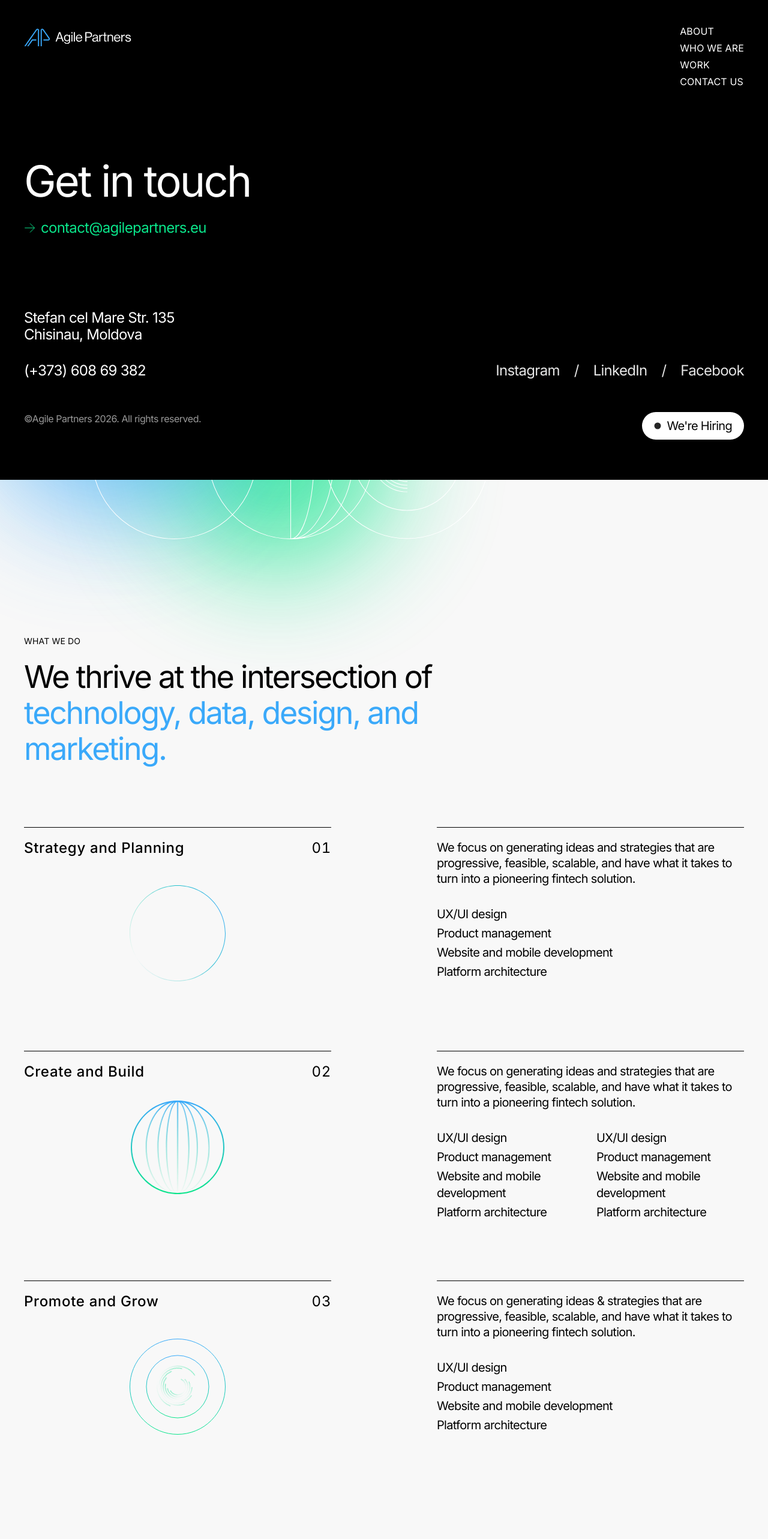
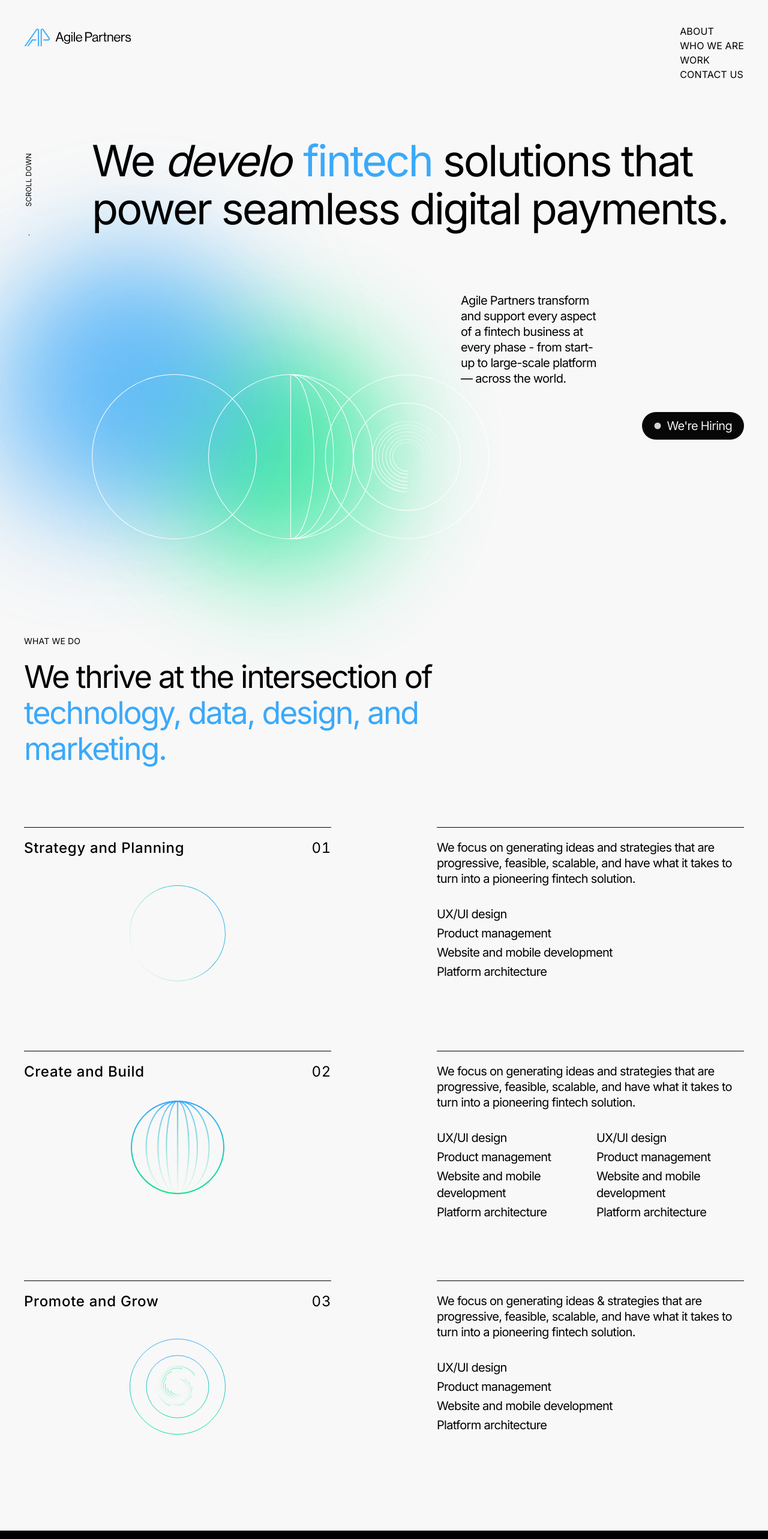
Before and after one commit to ValTar1999/-Agile-Partners, a React (Vite) app: page / in a window 1280 px wide. Shown: the top 2566 px of the page at 60% size. Built offline with nearby package versions, Linux system fonts and the light colour scheme.

Commit message:
update class

```diff
--- a/src/App.tsx
+++ b/src/App.tsx
@@ -51,9 +51,12 @@ function App() {
     <div className="app relative min-h-screen w-full">
       <div
         ref={footerRef}
-        className={`fixed bottom-0 left-0 h-dvh w-full overflow-hidden ${
-          isFooterInteractive ? 'z-40' : 'pointer-events-none z-0'
+        className={`fixed bottom-0 left-0 w-full overflow-hidden transition-transform duration-500 ease-out ${
+          isFooterInteractive
+            ? 'z-40 h-dvh translate-y-0'
+            : 'pointer-events-none z-0 translate-y-full invisible'
         }`}
+        aria-hidden={!isFooterInteractive}
       >
         <Footer />
       </div>
@@ -129,10 +132,7 @@ function App() {
           <StatsSection />
           <PartnersSection />
         </div>
-        <div
-          className="relative scroll-mt-20 bg-[#f8f8f8]"
-          id="work"
-        >
+        <div className="relative scroll-mt-20 bg-[#f8f8f8]" id="work">
           <div className="pointer-events-none absolute top-0 right-0 h-full w-full max-w-lg overflow-visible opacity-60 md:right-1/12 md:opacity-100">
             <svg
               className="h-full w-full overflow-visible object-cover"
@@ -196,10 +196,7 @@ function App() {
           <ProjectsSection />
         </div>
       </div>
-      <div
-        aria-hidden
-        className="pointer-events-none h-(--footer-height,100dvh) shrink-0"
-      />
+      <div aria-hidden className="pointer-events-none h-(--footer-height,100dvh) shrink-0" />
       <div
         className="fixed right-10 bottom-1/12 z-50 hidden md:block"
         style={{ mixBlendMode: 'difference' }}
--- a/src/components/WhatWeDo.tsx
+++ b/src/components/WhatWeDo.tsx
@@ -231,7 +231,7 @@ export default function WhatWeDo({ id }: { id?: string }) {
           </h2>
         </div>
 
-        <div className="mt-20 mb-24 flex flex-col gap-20 md:mt-[100px] md:gap-24 lg:mb-36 lg:gap-[100px] xl:mb-40 2xl:mt-32 2xl:mb-48 2xl:gap-48">
+        <div className="flex flex-col gap-20 pt-20 pb-24 md:gap-24 md:pt-[100px] lg:gap-[100px] lg:pb-36 2xl:gap-48 2xl:pt-32 2xl:pb-48">
           {phases.map((phase, index) => (
             <motion.div
               key={phase.number}
```
